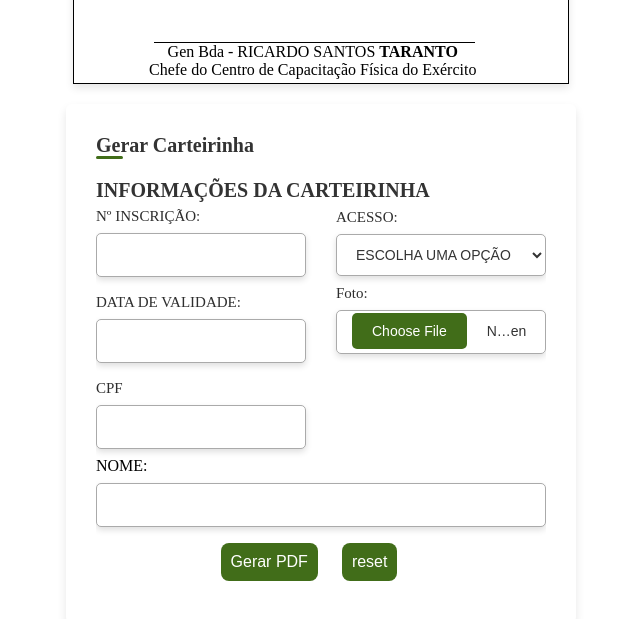
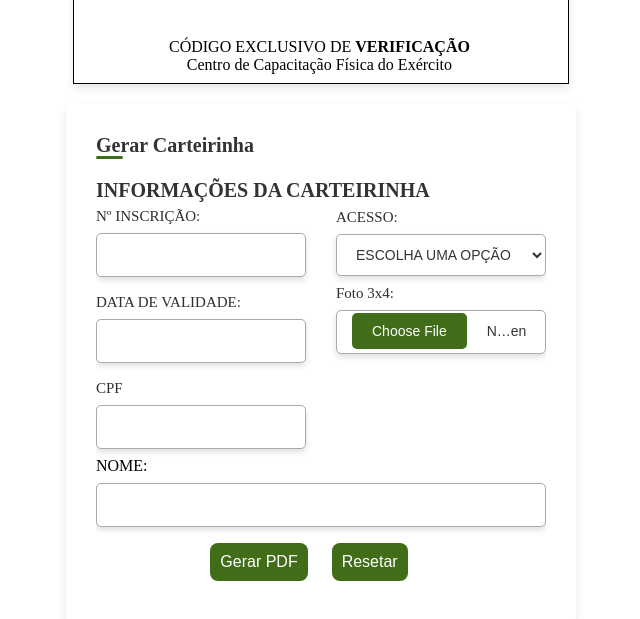
Before and after one commit to HeynzW/CarteiraPermissionario, a plain HTML site: page index.html in a window 1280 px wide. Shown: the part 227-846 px from the top of the page, without its empty margins (319-959 px from the left). Drawn offline with nearby package versions, Linux system fonts and the light colour scheme.

Commit message:
Update index.html

```diff
--- a/index.html
+++ b/index.html
@@ -511,18 +511,10 @@ form .campos .input-Campo{
             top: 145px;
             left: 10px;
         }
-        .signature {
-            width: 65%;
-            border-top: 1px solid #000;
-            text-align: center;
-            position: absolute;
-            left: 80px;
-            bottom: 40px;
-        }
         .assinat{
             position: absolute;
-            top: 260px;
-            left: 75px;
+            top: 255px;
+            left: 95px;
         }
 
         /* card front fim */
@@ -687,15 +679,9 @@ form .campos .input-Campo{
         <div class="respCpf"><p id="cpfPreviewcard"></p></div>
         <div class="namecart"><p id="namecartPreviewcard"></p></div>
 
-
-
-
-        <div class="signature">
-
-        </div>
         <div class="assinat">
-            Gen Bda - RICARDO SANTOS <strong>TARANTO</strong> <br>
-            Chefe do Centro de Capacitação Física do Exército
+            CÓDIGO EXCLUSIVO DE <strong>VERIFICAÇÃO</strong> <br>
+            Centro de Capacitação Física do Exército
         </div>
             <div class="photo-container">
                 <img src="" id="photoPreview" alt="Foto">
@@ -757,7 +743,7 @@ form .campos .input-Campo{
             </div>
 
             <div class="input-Campo">
-            <label for="photo">Foto:</label>
+            <label for="photo">Foto 3x4:</label>
             <input type="file" id="photo" name="photo" accept="image/*"><br>
             </div>
 
@@ -779,7 +765,7 @@ form .campos .input-Campo{
        </div>
        <div class="buttonss">
         <button class="buttonpdfger" type="button" onclick="generatePDF()">Gerar PDF</button>
-        <button class="buttonresert" type="reset">reset</button>
+        <button class="buttonresert" type="reset">Resetar</button>
        </div>
 
 
@@ -850,15 +836,15 @@ form .campos .input-Campo{
                     const backImg = backCanvas.toDataURL('image/png');
                     cardBack.style.display = 'none'; // Hide back card after screenshot
 
-                    const pdf = new jsPDF('portrait', 'px', [595, 842]); // Tamanho da folha A4 em pixels
+                    const pdf = new jsPDF('portrait', 'mm', 'a4');
 
                     // Add front side
-                    pdf.addImage(frontImg, 'PNG', 125, 150, 350, 220);//tamanho carteirinha
+                    pdf.addImage(frontImg, 'PNG', 55, 80, 100, 60);//tamanho carteirinha
 
                     // Add back side next to front side
-                    pdf.addImage(backImg, 'PNG', 125, 420, 350, 220);
+                    pdf.addImage(backImg, 'PNG', 55, 150, 100, 60);
 
-                    // pdf.addImage(backImg, 'PNG', 100, 420, 400, 250);
+                    // pdf.addImage(backImg, 'PNG', 100, 420, 50, 20);
                     pdf.save('carteirinha.pdf');
                 });
             });
```
